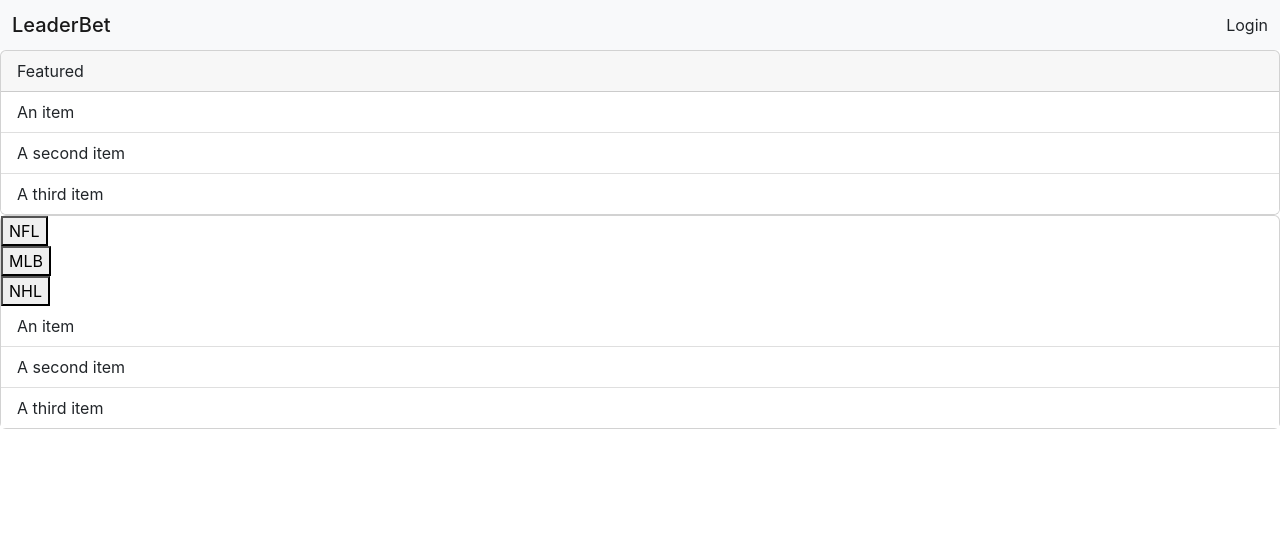
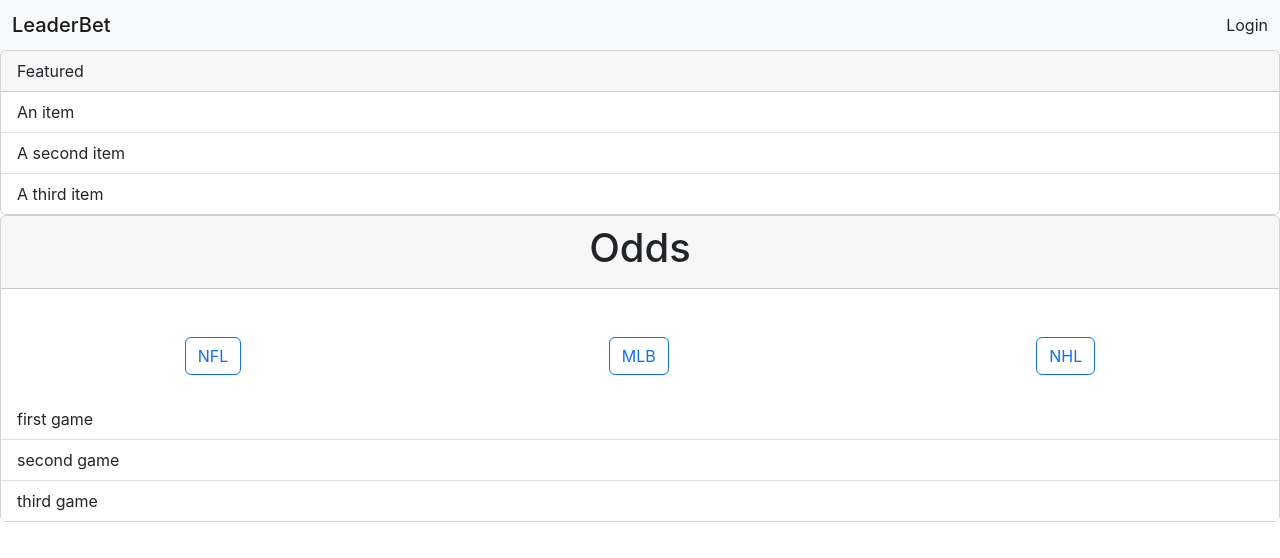
Before and after one commit to Matth5050/LeaderBet, a React (Create React App) app in the folder leader-bet/: page / in a window 1280 px wide. Shown: the top 558 px of the page. Built offline with nearby package versions, Linux system fonts and the light colour scheme.

Commit message:
add Odds component

```diff
--- a/leader-bet/src/components/Odds.js
+++ b/leader-bet/src/components/Odds.js
@@ -4,22 +4,25 @@ function Odds() {
   return (
     <React.Fragment>
       <div className="card">
-        <div className="buttoneContaienr">
+        <div className="card-header text-center">
+          <h1>Odds</h1>
+        </div>
+        <div className="d-flex justify-content-around mt-5 mb-4">
             <div>
-            <button className="sports">NFL</button>
+              <button className="sports btn btn-outline-primary">NFL</button>
             </div>
             <div>
-            <button className="sports">MLB</button>
+              <button className="sports btn btn-outline-primary">MLB</button>
             </div>
             <div>
-            <button className="sports">NHL</button>
+              <button className="sports btn btn-outline-primary">NHL</button>
             </div>
         </div>
         <div>
           <ul class="list-group list-group-flush">
-            <li class="list-group-item">An item</li>
-            <li class="list-group-item">A second item</li>
-            <li class="list-group-item">A third item</li>
+            <li class="list-group-item">first game</li>
+            <li class="list-group-item">second game</li>
+            <li class="list-group-item">third game</li>
           </ul>
         </div>
       </div>
```
Lines whose indentation alone changed are shown as unchanged.
